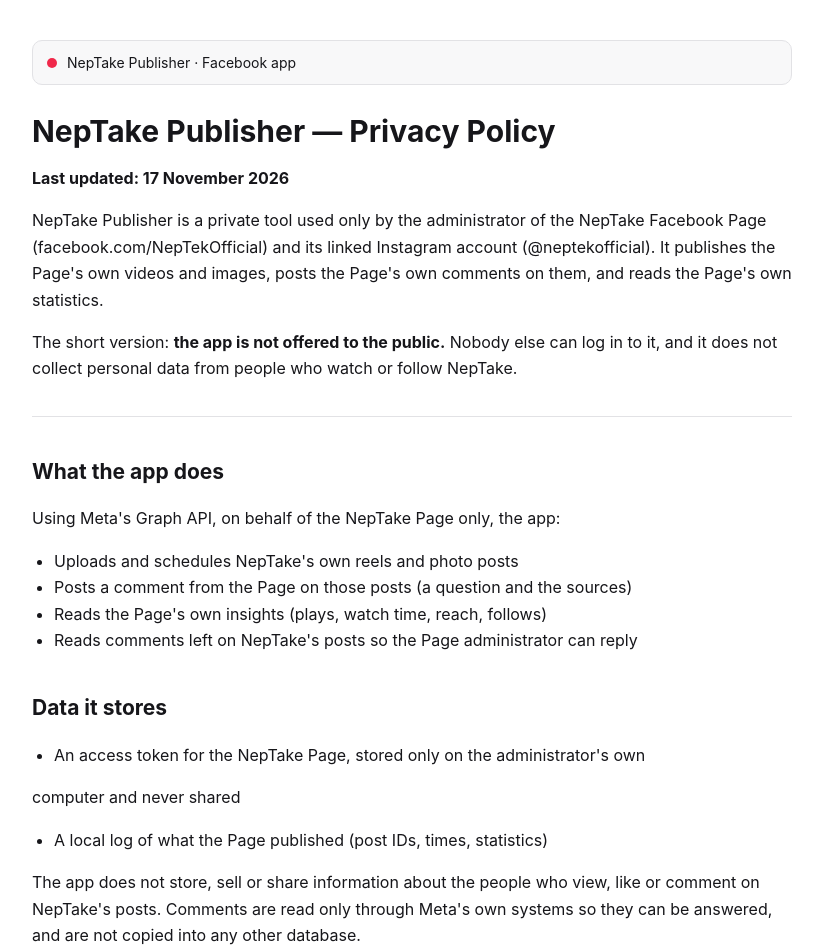
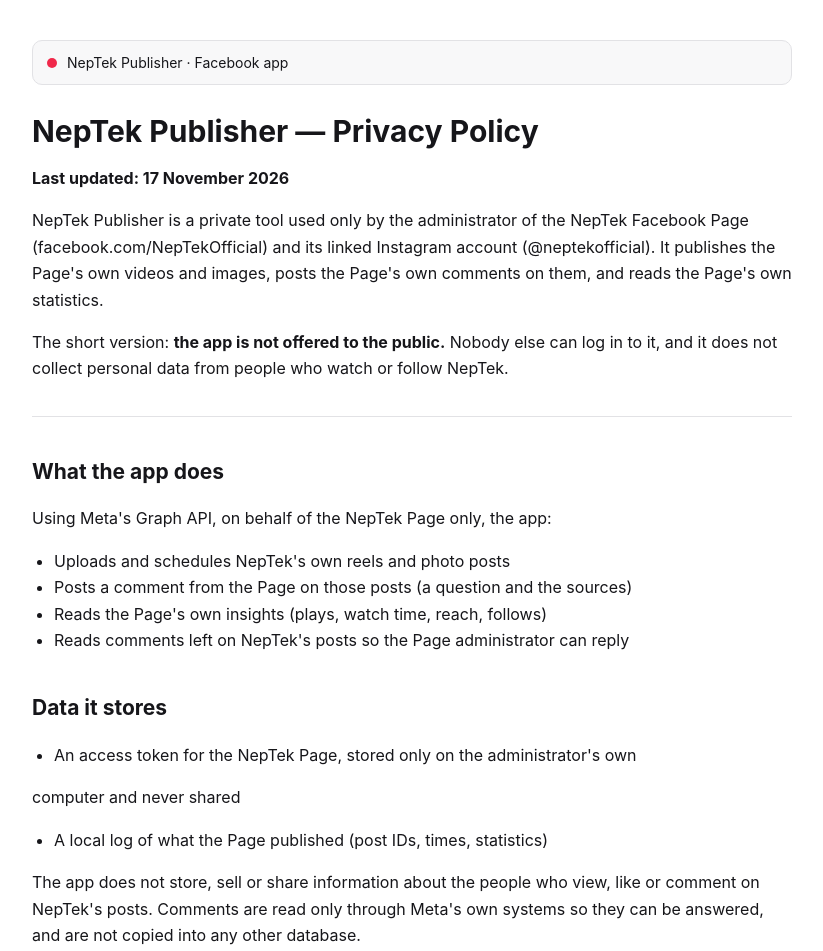
Before and after one commit to som3669/privacy-policy, a plain HTML site: page neptek/index.html in a window 1280 px wide. Shown: the top 951 px of the page, without its empty margins (228-1051 px from the left). Drawn offline with Linux system fonts and the light colour scheme.

```diff
--- a/neptek/index.html
+++ b/neptek/index.html
@@ -3,8 +3,8 @@
 <head>
 <meta charset="utf-8" />
 <meta name="viewport" content="width=device-width, initial-scale=1" />
-<title>Privacy Policy — NepTake Publisher</title>
-<meta name="description" content="Privacy policy for NepTake Publisher. Private publishing tool for the NepTake Page. No data collected from viewers." />
+<title>Privacy Policy — NepTek Publisher</title>
+<meta name="description" content="Privacy policy for NepTek Publisher. Private publishing tool for the NepTek Page. No data collected from viewers." />
 <style>
   :root { color-scheme: light dark; }
   body {
@@ -47,20 +47,20 @@
 </style>
 </head>
 <body>
-<div class="mark"><span class="dot"></span><span>NepTake Publisher · Facebook app</span></div>
-<h1>NepTake Publisher — Privacy Policy</h1>
+<div class="mark"><span class="dot"></span><span>NepTek Publisher · Facebook app</span></div>
+<h1>NepTek Publisher — Privacy Policy</h1>
 <p><strong>Last updated: 17 November 2026</strong></p>
-<p>NepTake Publisher is a private tool used only by the administrator of the NepTake Facebook Page (facebook.com/NepTekOfficial) and its linked Instagram account (@neptekofficial). It publishes the Page's own videos and images, posts the Page's own comments on them, and reads the Page's own statistics.</p>
-<p>The short version: <strong>the app is not offered to the public.</strong> Nobody else can log in to it, and it does not collect personal data from people who watch or follow NepTake.</p>
+<p>NepTek Publisher is a private tool used only by the administrator of the NepTek Facebook Page (facebook.com/NepTekOfficial) and its linked Instagram account (@neptekofficial). It publishes the Page's own videos and images, posts the Page's own comments on them, and reads the Page's own statistics.</p>
+<p>The short version: <strong>the app is not offered to the public.</strong> Nobody else can log in to it, and it does not collect personal data from people who watch or follow NepTek.</p>
 <hr />
 <h2>What the app does</h2>
-<p>Using Meta's Graph API, on behalf of the NepTake Page only, the app:</p>
-<ul><li>Uploads and schedules NepTake's own reels and photo posts</li><li>Posts a comment from the Page on those posts (a question and the sources)</li><li>Reads the Page's own insights (plays, watch time, reach, follows)</li><li>Reads comments left on NepTake's posts so the Page administrator can reply</li></ul>
+<p>Using Meta's Graph API, on behalf of the NepTek Page only, the app:</p>
+<ul><li>Uploads and schedules NepTek's own reels and photo posts</li><li>Posts a comment from the Page on those posts (a question and the sources)</li><li>Reads the Page's own insights (plays, watch time, reach, follows)</li><li>Reads comments left on NepTek's posts so the Page administrator can reply</li></ul>
 <h2>Data it stores</h2>
-<ul><li>An access token for the NepTake Page, stored only on the administrator's own</li></ul>
+<ul><li>An access token for the NepTek Page, stored only on the administrator's own</li></ul>
 <p>computer and never shared</p>
 <ul><li>A local log of what the Page published (post IDs, times, statistics)</li></ul>
-<p>The app does not store, sell or share information about the people who view, like or comment on NepTake's posts. Comments are read only through Meta's own systems so they can be answered, and are not copied into any other database.</p>
+<p>The app does not store, sell or share information about the people who view, like or comment on NepTek's posts. Comments are read only through Meta's own systems so they can be answered, and are not copied into any other database.</p>
 <h2>Data deletion</h2>
 <p>There is no user data to delete, because no one other than the Page administrator uses the app. If you believe the app holds any data about you, email the address below and it will be deleted.</p>
 <h2>Contact</h2>
--- a/products.json
+++ b/products.json
@@ -50,9 +50,9 @@
   },
   {
     "slug": "neptek",
-    "name": "NepTake Publisher",
+    "name": "NepTek Publisher",
     "kind": "Facebook app",
     "accent": "#F0284A",
-    "summary": "Private publishing tool for the NepTake Page. No data collected from viewers."
+    "summary": "Private publishing tool for the NepTek Page. No data collected from viewers."
   }
 ]
```
Also changed, not shown: index.html (+2 -2 lines), 1 other file.
